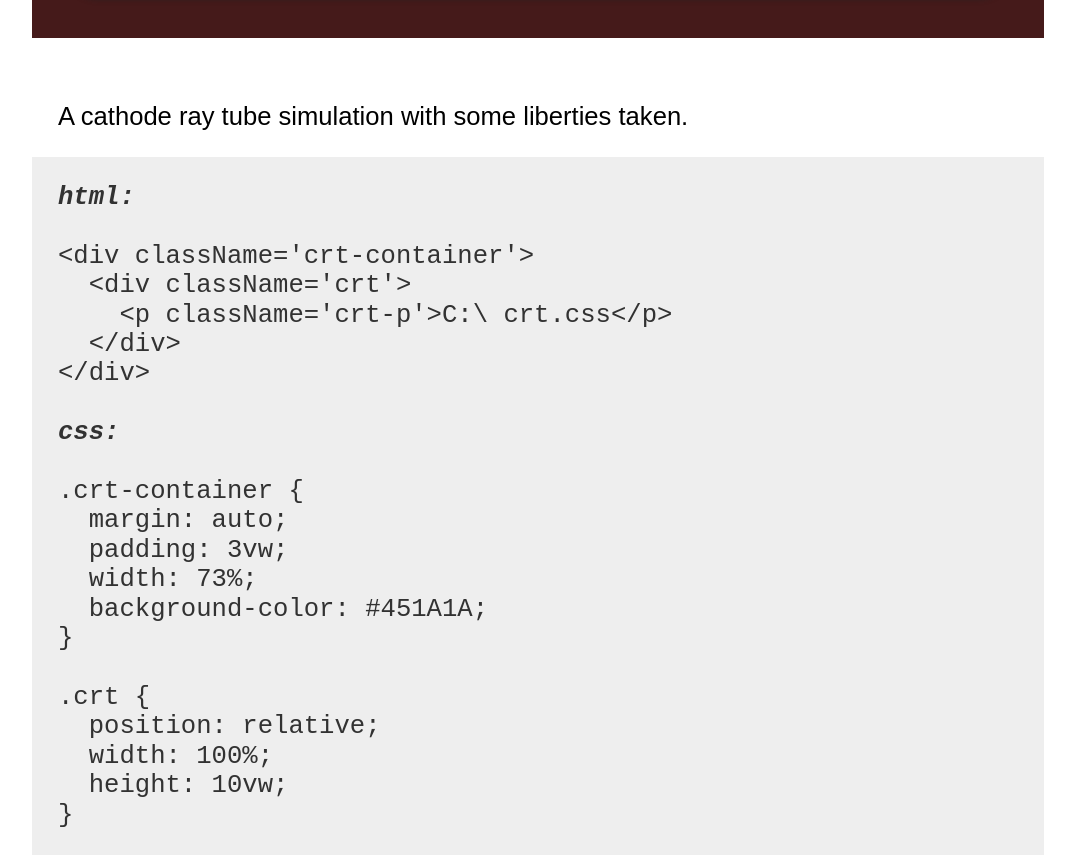
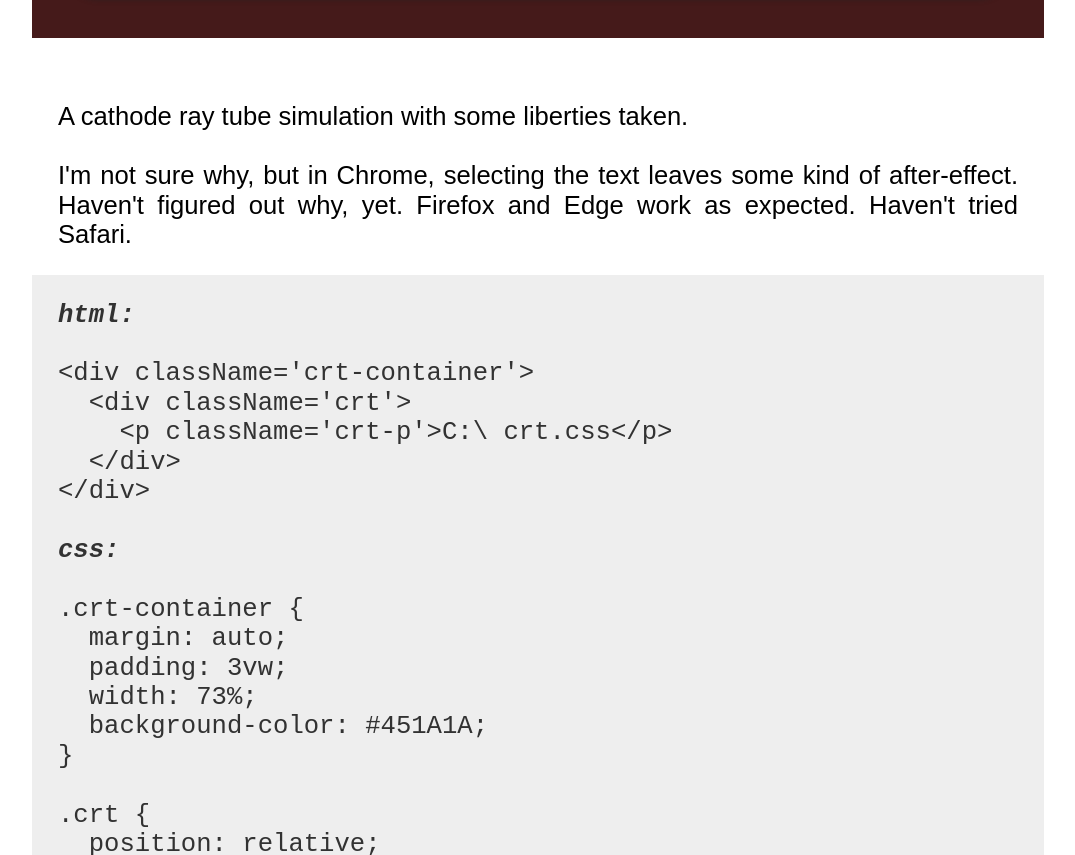
Before and after one commit to technicaldebtgames/stylex, a React (Create React App) app: page / in a window 1280 px wide. Shown: the part 11145-12000 px from the top of the page, without its empty margins (102-1177 px from the left). Built offline with nearby package versions, Linux system fonts and the light colour scheme.

Commit message:
:speech_balloon: Note in crt about chrome text select

```diff
--- a/src/components/MainContent.js
+++ b/src/components/MainContent.js
@@ -321,7 +321,10 @@ function MainContent() {
                 </div>
             </div>
           </div>
-          <p className='content-p'>A cathode ray tube simulation with some liberties taken.</p>
+          <p className='content-p'>
+            A cathode ray tube simulation with some liberties taken.<br/><br/>
+            I'm not sure why, but in Chrome, selecting the text leaves some kind of after-effect. Haven't figured out why, yet. Firefox and Edge work as expected. Haven't tried Safari.
+          </p>
           <code className='content-code'>
             <b><i>html:</i></b><br/><br/>
             &#60;div className='crt-container'&#62;<br/>
```
